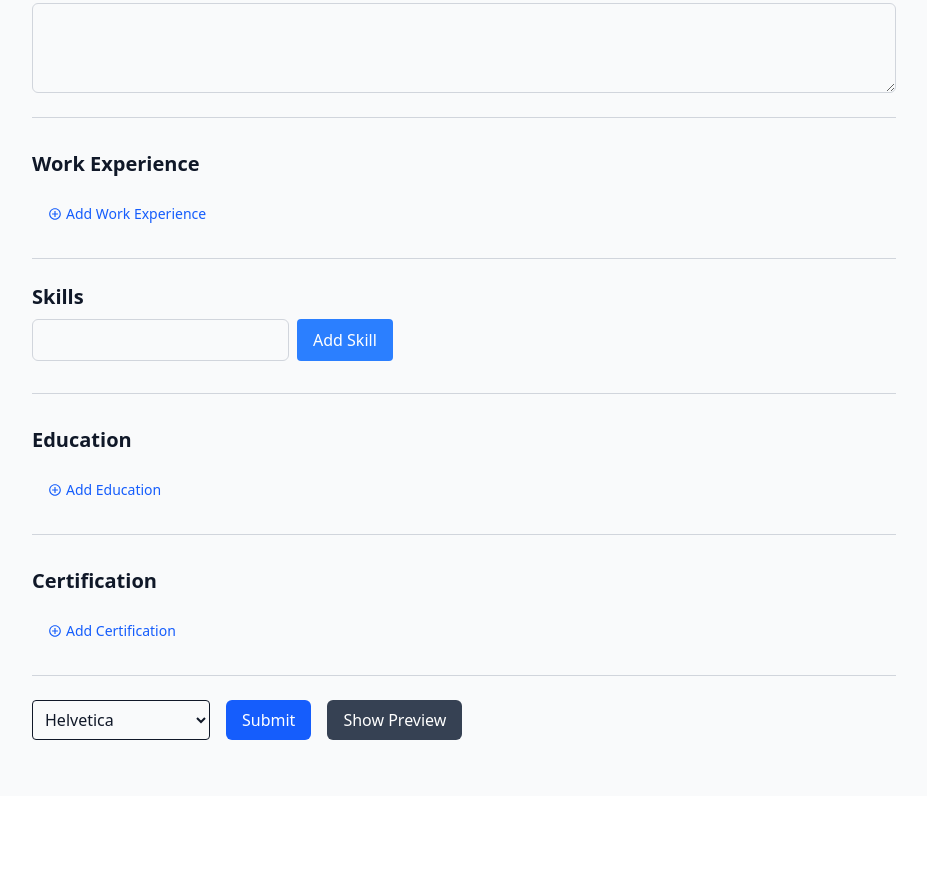
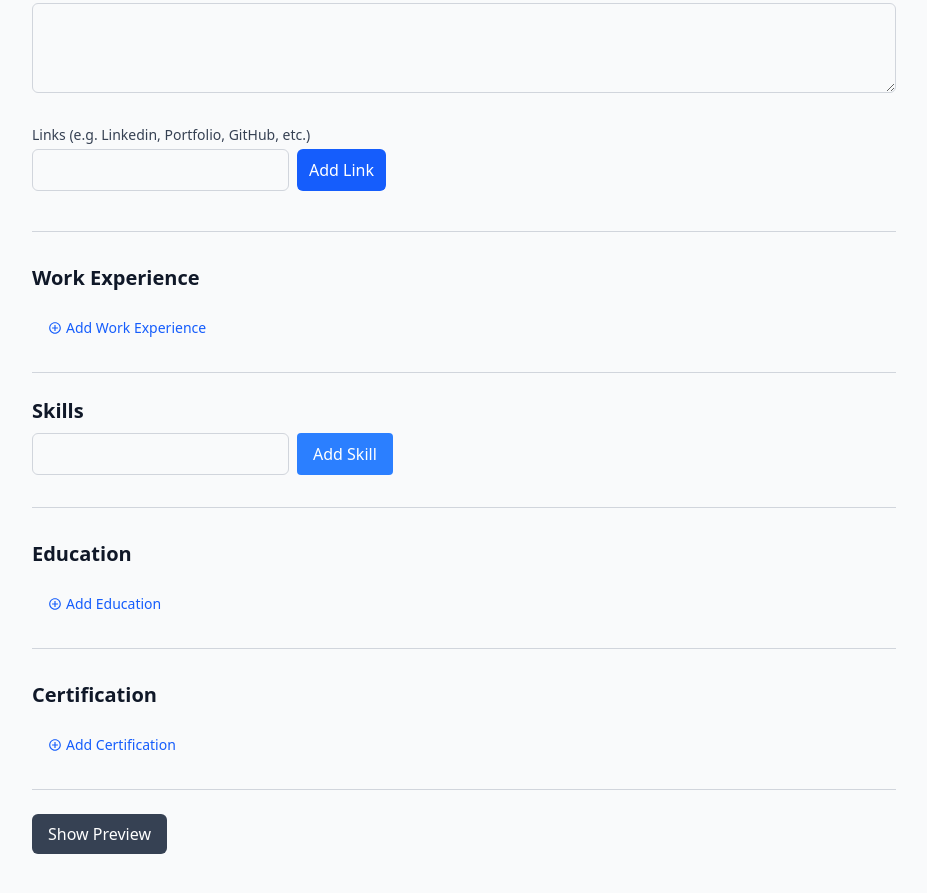
Before and after one commit to braedensellers/resume-builder, a React (Vite) app: page / in a window 1280 px wide. Shown: the part 321-1214 px from the top of the page, without its empty margins (176-1103 px from the left). Before the commit the page ends 1117 px from the top, so only its background shows below. Built offline with nearby package versions, Linux system fonts and the light colour scheme; what @react-pdf/renderer would draw is missing.

Commit message:
Add links to contact info

```diff
--- a/src/components/ResumeBuilder.tsx
+++ b/src/components/ResumeBuilder.tsx
@@ -30,6 +30,16 @@ const ResumeBuilder: React.FC = () => {
           <CertificationsSection />
 
           <div className="flex gap-4 mt-6">
+            <button
+              type="button"
+              onClick={() => setShowPreview(!showPreview)}
+              className="px-4 py-2 bg-gray-700 text-white rounded-md"
+            >
+              {showPreview ? "Hide Preview" : "Show Preview"}
+            </button>
+
+            {showPreview && (
+              <>
                 <select
                   value={font}
                   onChange={(e) => setFont(e.target.value)}
@@ -40,21 +50,14 @@ const ResumeBuilder: React.FC = () => {
                   <option value="Calibri">Calibri</option>
                   <option value="Times New Roman">Times New Roman</option>
                 </select>
-
                 <button
                   type="submit"
-              className="px-4 py-2 bg-blue-600 text-white rounded-md"
+                  className="px-4 py-2 bg-blue-600 text-white rounded-md cursor-pointer"
                 >
-              Submit
+                  Download as PDF
                 </button>
-
-            <button
-              type="button"
-              onClick={() => setShowPreview(!showPreview)}
-              className="px-4 py-2 bg-gray-700 text-white rounded-md"
-            >
-              {showPreview ? "Hide Preview" : "Show Preview"}
-            </button>
+              </>
+            )}
           </div>
         </form>
 
--- a/src/components/ResumeDocument.tsx
+++ b/src/components/ResumeDocument.tsx
@@ -4,9 +4,11 @@ import {
   Text,
   View,
   StyleSheet,
+  Link,
 } from "@react-pdf/renderer"
 import { format } from "date-fns"
 import "../fonts"
+import React from "react";
 
 const styles = StyleSheet.create({
   page: {
@@ -30,10 +32,21 @@ const styles = StyleSheet.create({
     fontSize: 10,
     fontStyle: "italic",
   },
-  contact: {
-    textAlign: "center",
+  contactRow: {
+    flexDirection: "row",
+    justifyContent: "center",
+    flexWrap: "wrap",
+    marginBottom: 10,
+  },
+  contactItem: {
     fontSize: 10,
-    marginBottom: 10,
+    marginHorizontal: 4,
+  },
+  contactItemLink: {
+    fontSize: 10,
+    color: "blue",
+    textDecoration: "underline",
+    marginHorizontal: 4,
   },
   section: {
     marginBottom: 8,
@@ -81,18 +94,28 @@ const formatDate = (value?: string) => {
   }
 }
 
-const Divider = () => <View style={styles.divider} />;
+function formatPhoneNumber(phoneNumber: string): string {
+  const cleaned = ('' + phoneNumber).replace(/\D/g, '')
+  const match = cleaned.match(/^(\d{3})(\d{3})(\d{4})$/)
+
+  if (match) {
+    return `(${match[1]}) ${match[2]}-${match[3]}`
+  }
+
+  return phoneNumber
+}
+
+const Divider = () => <View style={styles.divider} />
 
 const ResumeDocument = ({ data, fontFamily }: { data: any, fontFamily: string }) => {
-  if (!data) return null;
+  if (!data) return null
 
   const {
     fullName,
     location,
     email,
     phone,
-    github,
-    linkedin,
+    links,
     summary,
     skills,
     workExperience,
@@ -103,14 +126,53 @@ const ResumeDocument = ({ data, fontFamily }: { data: any, fontFamily: string })
   const isFilled = (val: any) =>
     Array.isArray(val) ? val.length > 0 : !!val;
 
+  const normalizeUrl = (url: string) => {
+    if (!url.startsWith("http://") && !url.startsWith("https://")) {
+      return `https://${url}`;
+    }
+    return url;
+  };
+
   return (
     <Document>
       <Page style={{ ...styles.page, fontFamily }}>
         {fullName && <Text style={styles.name}>{fullName}</Text>}
         {location && <Text style={styles.location}>{location}</Text>}
-        <Text style={styles.contact}>
-          {[email, phone, github, linkedin].filter(Boolean).join(" | ")}
-        </Text>
+        <View style={styles.contactRow}>
+          {[
+            ...[email, formatPhoneNumber(phone)].filter(Boolean).map((item, i) => ({
+              type: "text" as const,
+              value: item,
+              key: `info-${i}`,
+            })),
+            ...(links || []).filter(Boolean).map((url, i) => ({
+              type: "link" as const,
+              value: url,
+              href: url.startsWith("http") ? url : `https://${url}`,
+              key: `link-${i}`,
+            })),
+          ].map((item, i, arr) => (
+            <React.Fragment key={item.key}>
+              {item.type === "text" ? (
+                <Text style={{ fontSize: 10 }}>{item.value}</Text>
+              ) : (
+                <Link
+                  src={item.href}
+                  style={{
+                    fontSize: 10,
+                    color: "blue",
+                    textDecoration: "underline",
+                  }}
+                >
+                  {item.value}
+                </Link>
+              )}
+              {i < arr.length - 1 && (
+                <Text style={{ fontSize: 10, marginHorizontal: 4 }}>|</Text>
+              )}
+            </React.Fragment>
+          ))}
+        </View>
 
         {summary && (
           <>
--- a/src/components/sections/BasicInfoSection.tsx
+++ b/src/components/sections/BasicInfoSection.tsx
@@ -1,8 +1,30 @@
-import React from "react";
+import React, { useEffect, useState } from "react";
 import TextInput from "../inputs/TextInput";
 import TextareaInput from "../inputs/TextareaInput";
+import { IoClose } from "react-icons/io5";
+import { useFormContext } from "react-hook-form";
 
 const BasicInfoSection: React.FC = () => {
+  const [linkInput, setLinkInput] = useState("");
+  const [links, setLinks] = useState<string[]>([]);
+
+  const { setValue } = useFormContext();
+  useEffect(() => {
+    setValue("links", links);
+  }, [links, setValue]);
+
+  const handleAddLink = () => {
+    const trimmed = linkInput.trim();
+    if (trimmed && !links.includes(trimmed)) {
+      setLinks([...links, trimmed]);
+      setLinkInput("");
+    }
+  };
+
+  const handleRemoveLink = (index: number) => {
+    setLinks((prev) => prev.filter((_, i) => i !== index));
+  };
+
   return (
     <div className="grid grid-cols-1 md:grid-cols-2 gap-4 border-b border-gray-300 pb-6">
       <TextInput name="fullName" label="Full Name" />
@@ -12,6 +34,46 @@ const BasicInfoSection: React.FC = () => {
       <div className="md:col-span-2">
         <TextareaInput name="summary" label="Summary" />
       </div>
+
+      <div className="mt-4">
+        <label className="block mb-1 text-sm font-medium text-gray-700">Links (e.g. Linkedin, Portfolio, GitHub, etc.)</label>
+        <div className="flex gap-2 mb-2">
+          <input
+            type="text"
+            value={linkInput}
+            onChange={(e) => setLinkInput(e.target.value)}
+            onKeyDown={(e) => {
+              if (e.key === "Enter") {
+                e.preventDefault();
+                handleAddLink();
+              }
+            }}
+            className="border border-gray-300 rounded-md px-3 py-2 focus:outline-none focus:ring-2 focus:ring-blue-500"
+          />
+          <button
+            type="button"
+            onClick={handleAddLink}
+            className="px-3 py-2 bg-blue-600 text-white rounded-md cursor-pointer"
+          >
+            Add Link
+          </button>
+        </div>
+
+        <div className="flex flex-wrap gap-2 mt-4">
+          {links.map((link, index) => (
+            <span
+              key={index}
+              className="bg-blue-200 text-blue-800 px-3 py-1 rounded-full flex items-center gap-2"
+            >
+              {link}
+              <IoClose
+                onClick={() => handleRemoveLink(index)}
+                className="cursor-pointer"
+              />
+            </span>
+          ))}
+        </div>
+      </div>
     </div>
   );
 };
--- a/src/components/sections/SkillsSection.tsx
+++ b/src/components/sections/SkillsSection.tsx
@@ -45,7 +45,7 @@ const SkillsSection: React.FC = () => {
         <button
           type="button"
           onClick={addSkill}
-          className="bg-blue-500 text-white px-4 py-1 rounded"
+          className="bg-blue-500 text-white px-4 py-1 rounded cursor-pointer"
         >
           Add Skill
         </button>
```
Lines whose indentation alone changed are shown as unchanged.
